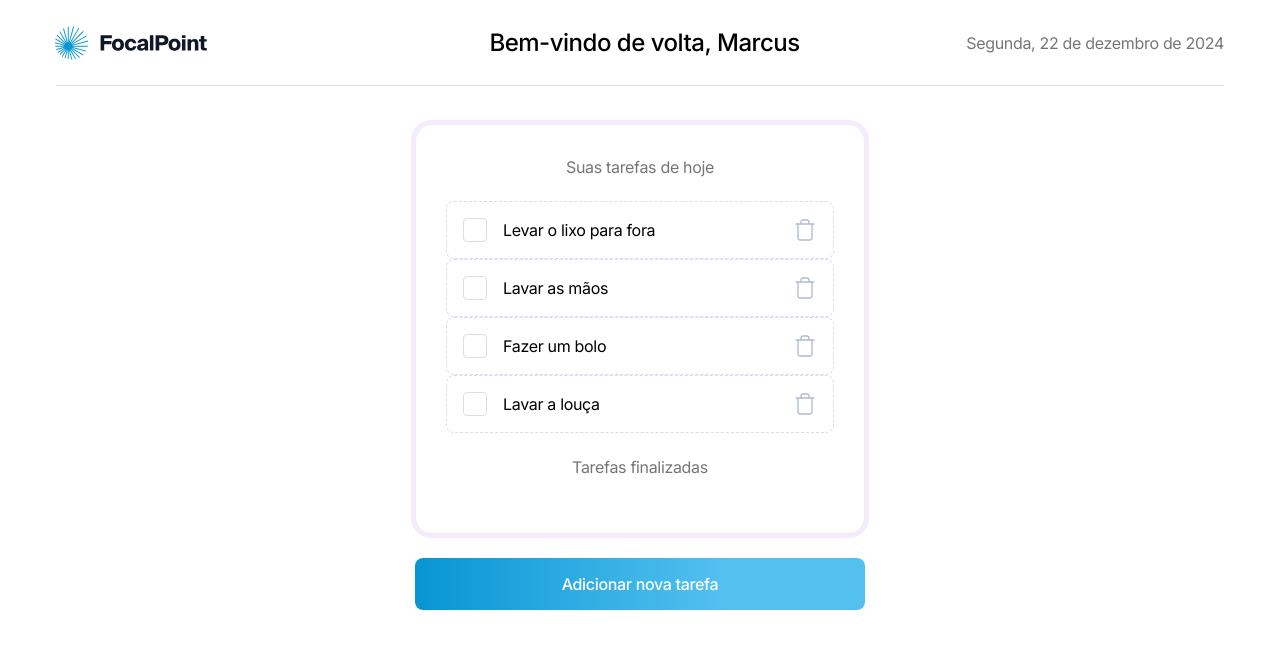
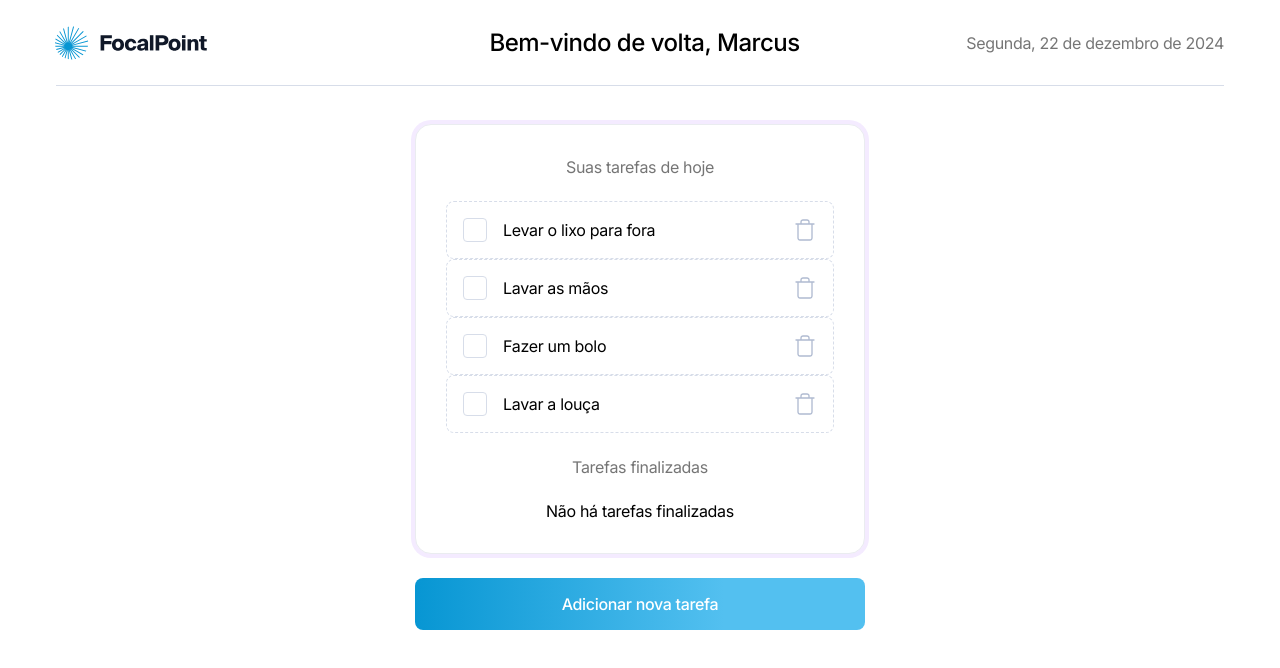
Before and after one commit to alex-yudi/legaplan-teste, a Next.js app: page / in a window 1280 px wide. Both pictures are taken after a click on the checkbox "Levar o lixo para fora". Shown: the top 668 px of the page. Built offline with nearby package versions, Linux system fonts and the light colour scheme.

Commit message:
fix: made correction of logic in the message of empty list

```diff
--- a/src/app/components/TodoList/components/TaskList/index.tsx
+++ b/src/app/components/TodoList/components/TaskList/index.tsx
@@ -28,12 +28,17 @@ export default function TaskList() {
             </span>
             <div className="task-list">
                 {
+                    listOfTaskHaveLength(taskListUndone) ?
                         localListUndone.map((task) => (
                             <Task
                                 key={task.title}
                                 value={task}
                             />
                         ))
+                        :
+                        <h3 className='msg-empty-list'>
+                            Não há tarefas para hoje
+                        </h3>
                 }
             </div>
 
@@ -42,12 +47,17 @@ export default function TaskList() {
             </span>
             <div className="task-list tasks-dones">
                 {
+                    listOfTaskHaveLength(localListDone) ?
                         localListDone.map((task) => (
                             <Task
                                 key={task.title}
                                 value={task}
                             />
                         ))
+                        :
+                        <h3 className='msg-empty-list'>
+                            Não há tarefas finalizadas
+                        </h3>
                 }
             </div>
         </div>
```
Lines whose indentation alone changed are shown as unchanged.
